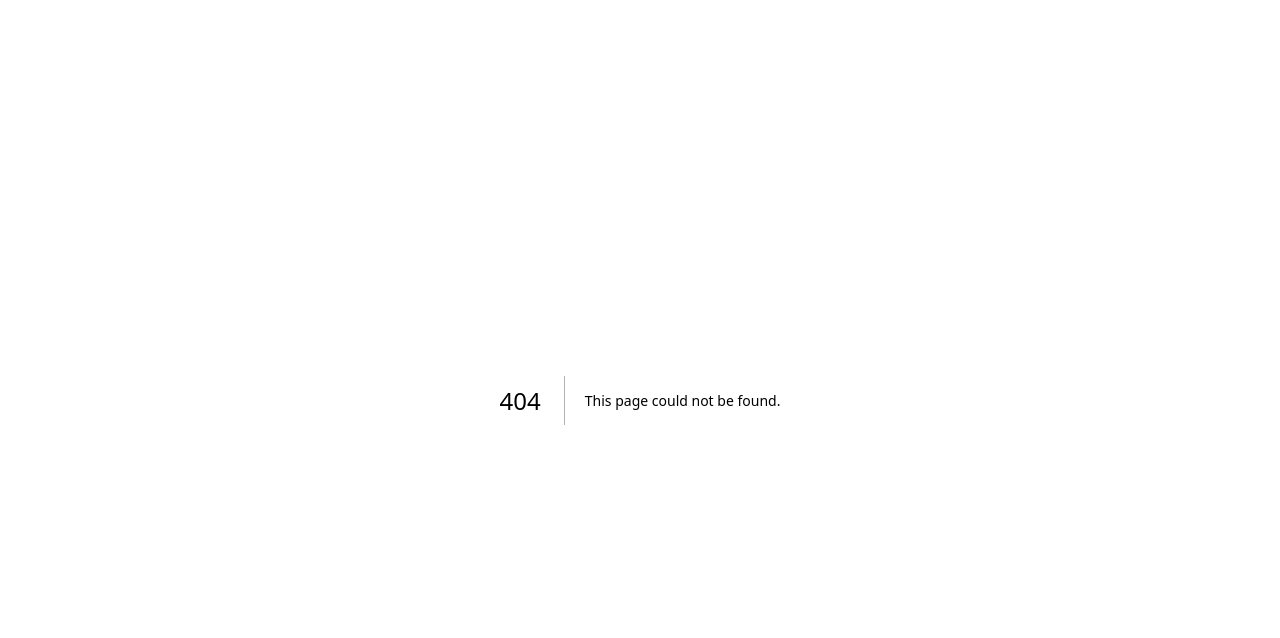
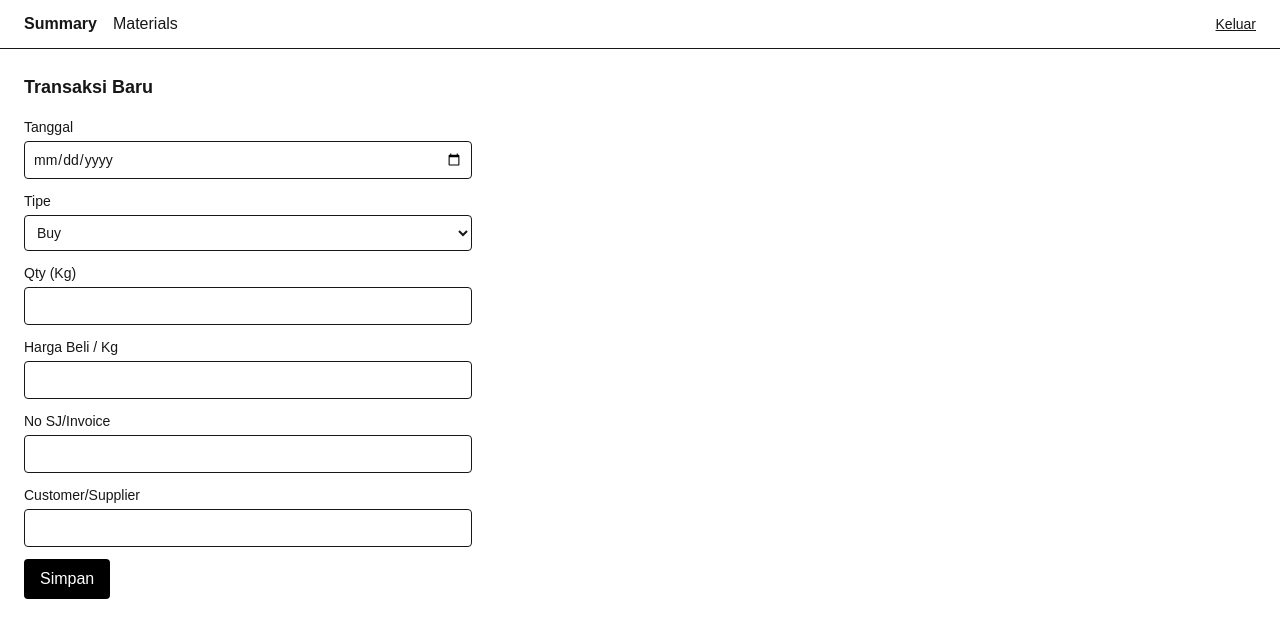
Before and after one commit to ahmadfah1612/stock_inventory, a Next.js app: page /materials/1/new in a window 1280 px wide. Before the commit this address had no page. Shown: the top 638 px of the page. Built offline with nearby package versions, Linux system fonts and the light colour scheme; no server answers.

Commit message:
feat: add-transaction form with validated server action

```diff
--- /dev/null
+++ b/src/app/(app)/materials/[id]/new/page.tsx
@@ -0,0 +1,14 @@
+import { TransactionForm } from "@/components/transaction-form";
+
+export default async function NewTxnPage({
+  params, searchParams,
+}: { params: Promise<{ id: string }>; searchParams: Promise<{ error?: string }> }) {
+  const { id } = await params;
+  const { error } = await searchParams;
+  return (
+    <div className="space-y-4">
+      <h1 className="text-lg font-semibold">Transaksi Baru</h1>
+      <TransactionForm materialId={id} error={error} />
+    </div>
+  );
+}
--- /dev/null
+++ b/src/components/transaction-form.tsx
@@ -0,0 +1,42 @@
+"use client";
+import { useState } from "react";
+import { createTransactionAction } from "@/server/actions";
+
+export function TransactionForm({ materialId, error }: { materialId: string; error?: string }) {
+  const [type, setType] = useState("buy");
+  return (
+    <form action={createTransactionAction} className="max-w-md space-y-3">
+      {error && <p className="rounded bg-red-50 p-2 text-sm text-red-700">{error}</p>}
+      <input type="hidden" name="materialId" value={materialId} />
+      <label className="block text-sm">Tanggal
+        <input name="date" type="date" required className="mt-1 w-full border p-2 rounded" />
+      </label>
+      <label className="block text-sm">Tipe
+        <select name="type" value={type} onChange={(e) => setType(e.target.value)} className="mt-1 w-full border p-2 rounded">
+          <option value="buy">Buy</option><option value="sell">Sell</option>
+          <option value="sample">Sample</option><option value="scrap">Scrap</option>
+        </select>
+      </label>
+      <label className="block text-sm">Qty (Kg)
+        <input name="qty" inputMode="decimal" required className="mt-1 w-full border p-2 rounded" />
+      </label>
+      {type === "buy" && (
+        <label className="block text-sm">Harga Beli / Kg
+          <input name="unitCost" inputMode="decimal" required className="mt-1 w-full border p-2 rounded" />
+        </label>
+      )}
+      {type === "sell" && (
+        <label className="block text-sm">Harga Jual / Kg (opsional)
+          <input name="salePrice" inputMode="decimal" className="mt-1 w-full border p-2 rounded" />
+        </label>
+      )}
+      <label className="block text-sm">No SJ/Invoice
+        <input name="docNo" className="mt-1 w-full border p-2 rounded" />
+      </label>
+      <label className="block text-sm">Customer/Supplier
+        <input name="counterparty" className="mt-1 w-full border p-2 rounded" />
+      </label>
+      <button className="rounded bg-black px-4 py-2 text-white">Simpan</button>
+    </form>
+  );
+}
--- /dev/null
+++ b/src/server/actions.ts
@@ -0,0 +1,47 @@
+"use server";
+import { z } from "zod";
+import { redirect } from "next/navigation";
+import { revalidatePath } from "next/cache";
+import { auth } from "@/lib/auth";
+import { addTransaction } from "@/server/transactions";
+import { createMaterial } from "@/server/materials";
+
+const schema = z.object({
+  materialId: z.string().uuid(),
+  date: z.string().min(1),
+  type: z.enum(["buy", "sell", "sample", "scrap"]),
+  qty: z.string().regex(/^\d+(\.\d+)?$/),
+  unitCost: z.string().optional(),
+  salePrice: z.string().optional(),
+  docNo: z.string().optional(),
+  counterparty: z.string().optional(),
+  note: z.string().optional(),
+});
+
+export async function createTransactionAction(formData: FormData) {
+  const session = await auth();
+  if (!session?.user) redirect("/login");
+  const parsed = schema.parse(Object.fromEntries(formData));
+  if (parsed.type === "buy" && !parsed.unitCost) {
+    throw new Error("Buy requires unit cost");
+  }
+  try {
+    await addTransaction({ ...parsed, createdBy: session.user.id });
+  } catch (e) {
+    redirect(`/materials/${parsed.materialId}/new?error=${encodeURIComponent((e as Error).message)}`);
+  }
+  revalidatePath(`/materials/${parsed.materialId}`);
+  revalidatePath("/");
+  redirect(`/materials/${parsed.materialId}`);
+}
+
+export async function createMaterialAction(formData: FormData) {
+  const session = await auth();
+  if (!session?.user) redirect("/login");
+  const brand = String(formData.get("brand") ?? "").trim();
+  const grade = String(formData.get("grade") ?? "").trim();
+  if (!brand || !grade) throw new Error("Brand and grade required");
+  await createMaterial({ brand, grade });
+  revalidatePath("/materials");
+  redirect("/materials");
+}
```
